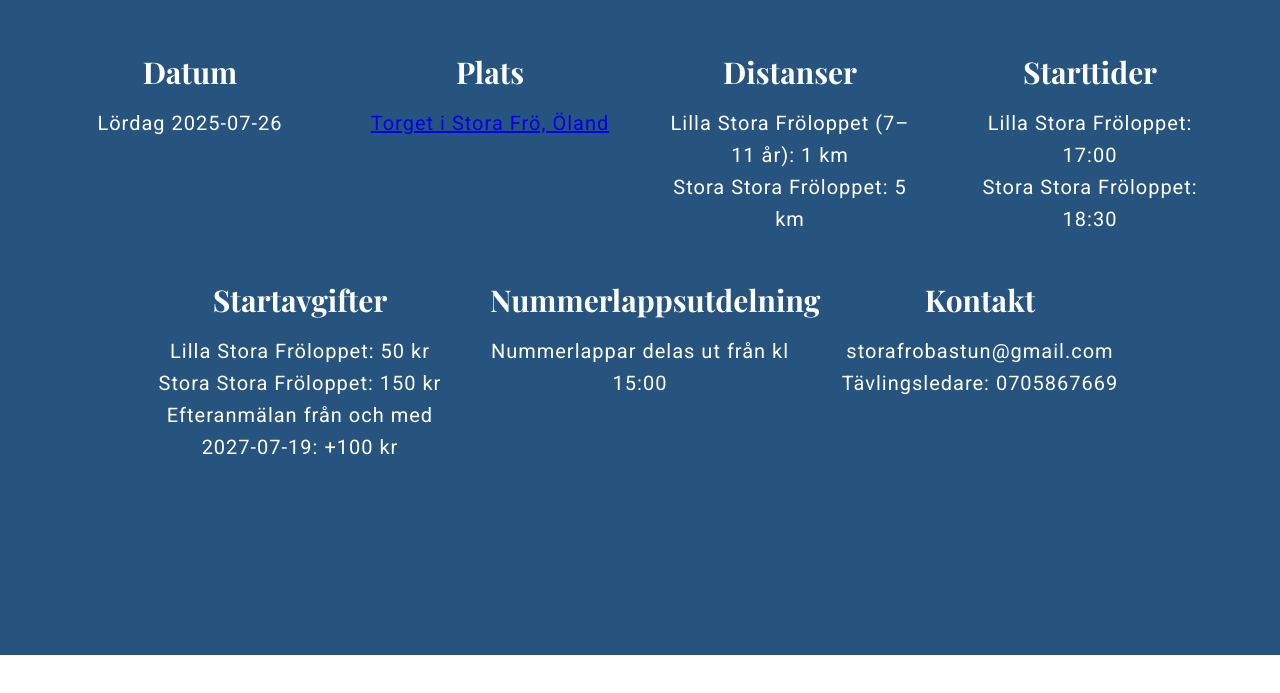
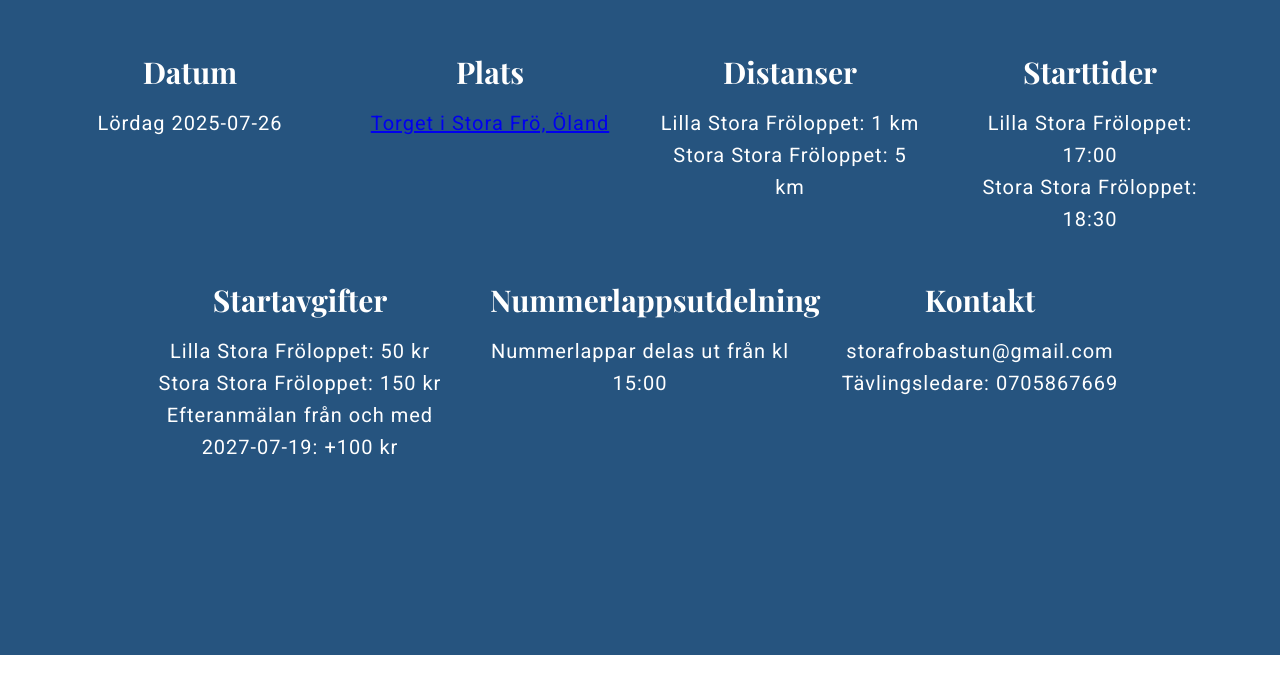
Before and after one commit to jonasot90/jonasot90.github.io, a plain HTML site: page index.html in a window 1280 px wide. Shown: the part 1505-2198 px from the top of the page. Drawn offline with nearby package versions, Linux system fonts and the light colour scheme.

Commit message:
Updated some text

```diff
--- a/index.html
+++ b/index.html
@@ -53,7 +53,7 @@
 
               <div class="info-item">
                 <h3>Distanser</h3>
-                <p>Lilla Stora Fröloppet (7–11 år): 1 km</p>
+                <p>Lilla Stora Fröloppet: 1 km</p>
                 <p>Stora Stora Fröloppet: 5 km</p>
               </div>
 
```
Also changed, not shown: images/VVS_&_EL_ÖLAND.jpg (added), images/logo_kakelcenter-2.png (added).
